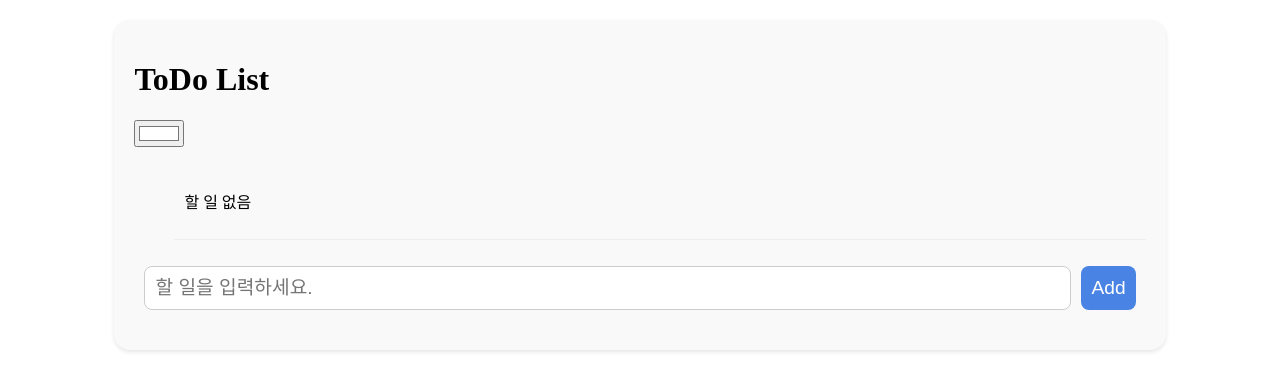
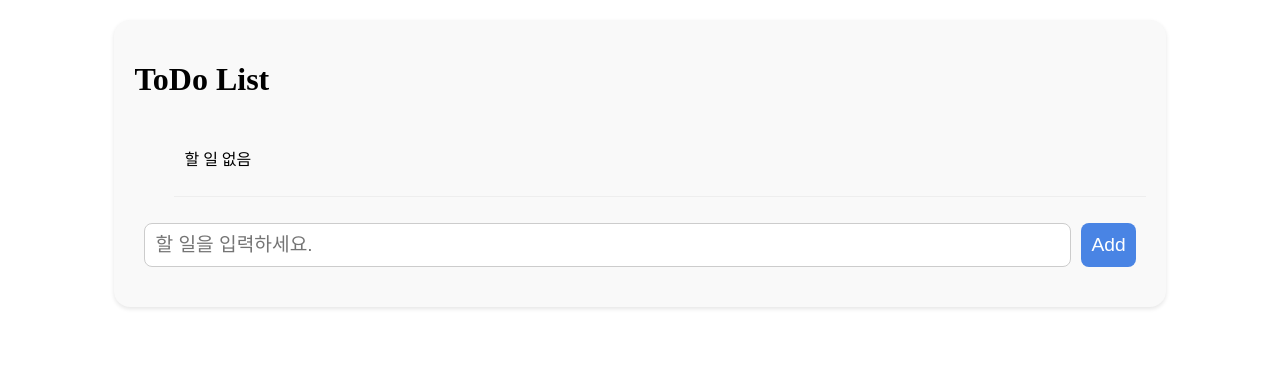
Before and after one commit to Hee4885/Programming_3115, a React (Vite) app: page /todolistapp in a window 1280 px wide. Shown: the top 390 px of the page. Built offline with nearby package versions, Linux system fonts and the light colour scheme.

Commit message:
Revert "배경색 변경 기능 추가"
This reverts commit cb679a82fd16a5c9e1b53aae3e789f03041bdb4d.

```diff
--- a/src/TodoListApp.jsx
+++ b/src/TodoListApp.jsx
@@ -77,23 +77,9 @@ function TodoListApp(){
         )
     }
 
-    const [bgColor, setBgColor] = useState(() => {
-        return localStorage.getItem("bgColor") || "#ffffff";
-    });
-
-    const changeBgColor = (color) => {
-        setBgColor(color);
-        document.body.style.backgroundColor = color;
-        localStorage.setItem("bgColor", color);
-    };
-
-    useEffect(() => {
-        document.body.style.backgroundColor = bgColor;
-    },[]);
-
     return(
         <div className="todo">
-            <TodoHeader changeBgColor={changeBgColor} currentBgColor={bgColor} />
+            <TodoHeader />
             <TodoList todos={todos} toggleTodo={toggleTodo} deleteTodo={deleteTodo} editTodo={editTodo} />
             <TodoAdder addTodo={addTodo} />
         </div>
--- a/src/components/TodoHeader.jsx
+++ b/src/components/TodoHeader.jsx
@@ -1,21 +1,5 @@
-import Button from './Button.jsx'
-import { useState } from 'react'
-
-export default function TodoHeader({ changeBgColor, currentBgColor }) {
-    const [pickerColor, setPickerColor] = useState(currentBgColor);
-
+export default function TodoHeader(){
     return (
-        <>
-            <h1 className='todo__title'>ToDo List</h1>
-            <input
-                type="color"
-                value={pickerColor}
-                onChange={(e) => {
-                    setPickerColor(e.target.value);
-                    changeBgColor(e.target.value);
-                }}
-            />
-
-        </>
+        <h1 className='todo__title'>ToDo List</h1>
     )
 }
```
